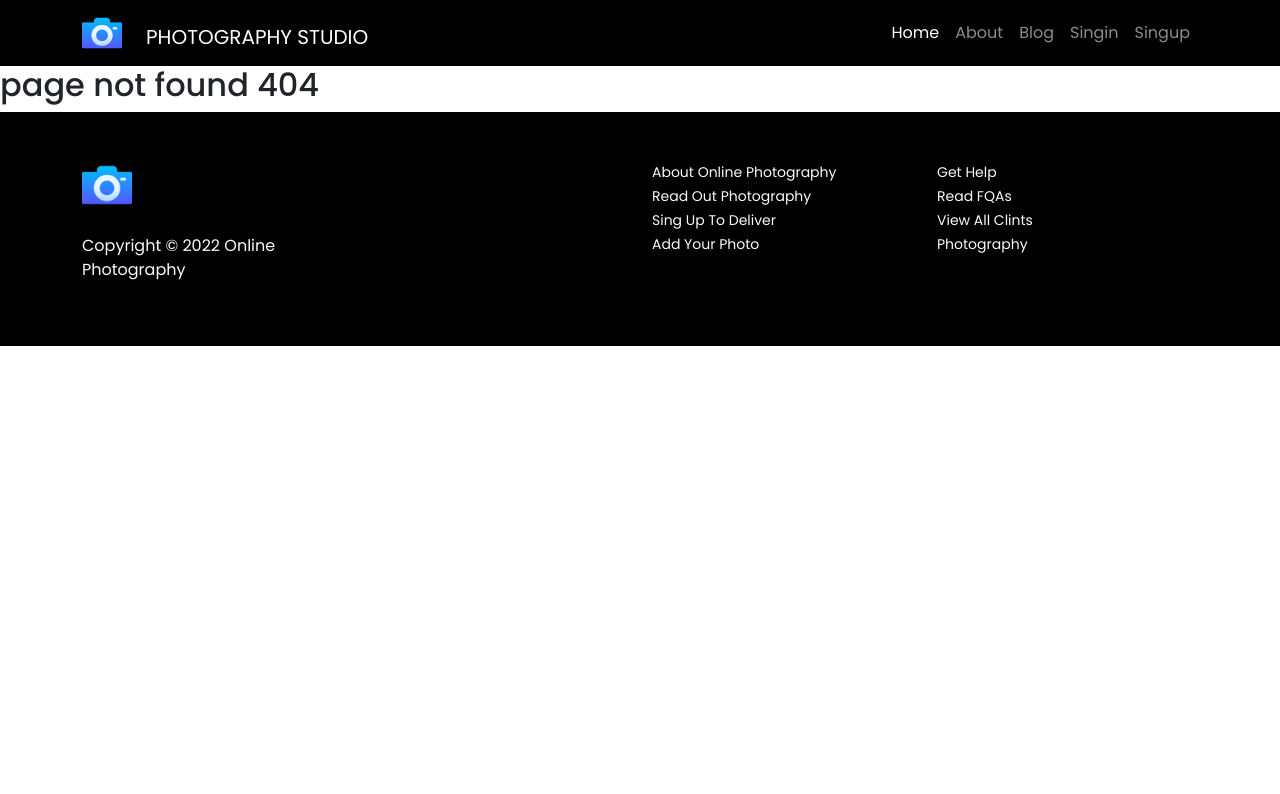
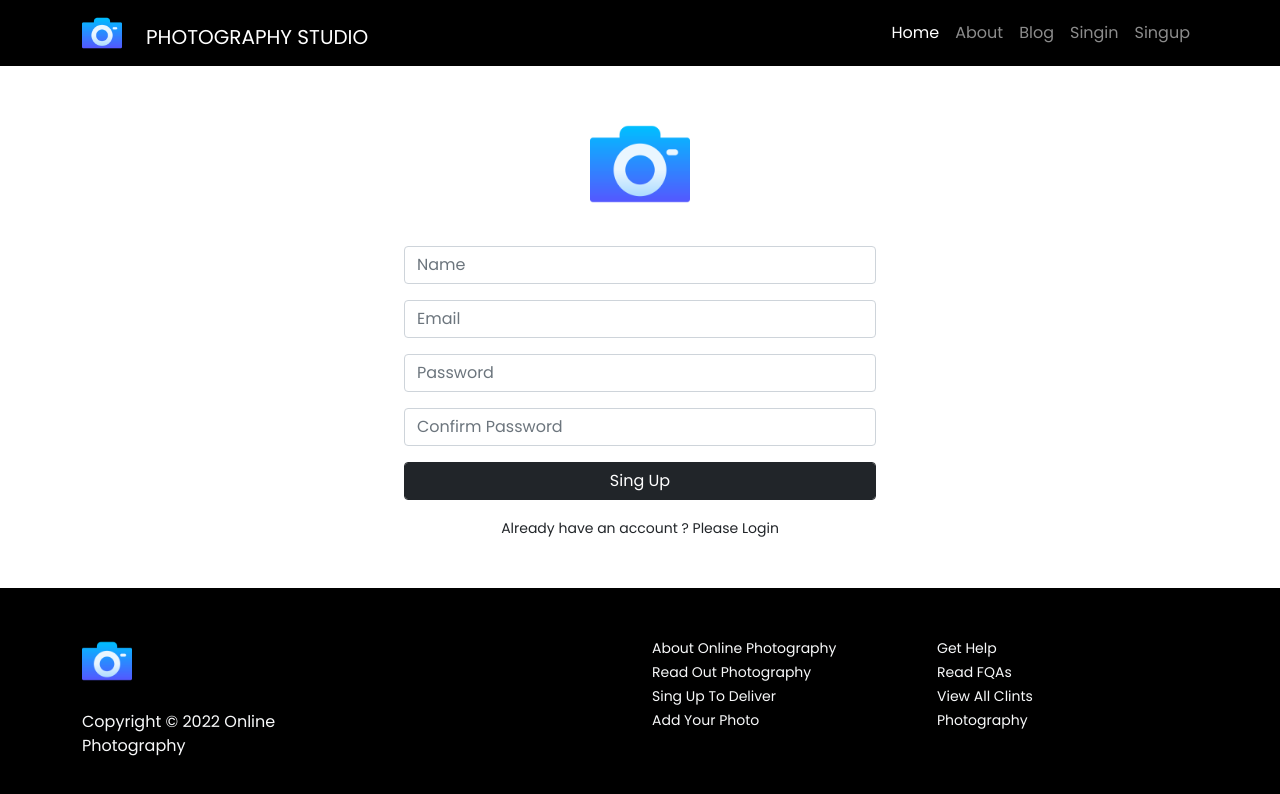
Before and after one commit to MdTasib/photography-studio, a React (Create React App) app: page /singup in a window 1280 px wide. Shown: the top 794 px of the page. Built offline with nearby package versions, Linux system fonts and the light colour scheme.

Commit message:
checkout page implement

```diff
--- a/src/App.js
+++ b/src/App.js
@@ -1,8 +1,11 @@
 import { Route, Routes } from "react-router-dom";
+import CheckOut from "./components/CheckOut/CheckOut";
 import Footer from "./components/Footer/Footer";
 import Home from "./components/Home/Home";
+import Login from "./components/Login/Login";
 import Navbar from "./components/Navbar/Navbar";
 import NotFound from "./components/NotFound/NotFound";
+import Singup from "./components/Singup/Singup";
 
 function App() {
 	return (
@@ -11,6 +14,9 @@ function App() {
 			<Routes>
 				<Route path='/' element={<Home />} />
 				<Route path='/home' element={<Home />} />
+				<Route path='checkout/:id' element={<CheckOut />} />
+				<Route path='/login' element={<Login />} />
+				<Route path='/singup' element={<Singup />} />
 				<Route path='*' element={<NotFound />} />
 			</Routes>
 			<Footer />
--- /dev/null
+++ b/src/components/CheckOut/CheckOut.js
@@ -0,0 +1,68 @@
+import React, { useEffect, useState } from "react";
+import { useParams } from "react-router-dom";
+import useServices from "../../hooks/useService";
+
+const CheckOut = () => {
+	const { id } = useParams();
+	const [services, setServices] = useServices();
+	const [service, setService] = useState({});
+
+	useEffect(() => {
+		const findService = services.find(service => service.id == id);
+		setService(findService);
+	}, [id, services]);
+	console.log(service);
+
+	return (
+		<div className='py-4 container'>
+			<h2 className='text-center py-3'>Check Out</h2>
+			<div className='row'>
+				<div className='col-md-6'>
+					<form className='px-5'>
+						<input
+							type='text'
+							className='form-control my-3'
+							placeholder='Name'
+						/>
+						<input
+							type='email'
+							className='form-control my-3'
+							placeholder='Email'
+						/>
+						<input
+							type='phone'
+							className='form-control my-3'
+							placeholder='Phone'
+						/>
+						<input
+							type='password'
+							className='form-control my-3'
+							placeholder='Address'
+						/>
+						<input
+							type='submit'
+							className='form-control btn btn-dark'
+							value='Checkout'
+						/>
+					</form>
+				</div>
+				<div className='col-md-6 p-2'>
+					<h4>Order Summary</h4>
+					<img src={service?.image} className='rounded' width='250' alt='' />
+					<ul className='list-unstyled'>
+						<li>
+							<b>Name : </b>
+							{service?.name}
+						</li>
+						<li>
+							<b>Price : </b>${service?.price}
+						</li>
+					</ul>
+					<button className='btn btn-dark'>Continue</button>
+				</div>
+			</div>
+		</div>
+	);
+};
+
+export default CheckOut;
--- /dev/null
+++ b/src/components/Login/Login.js
@@ -0,0 +1,40 @@
+import React from "react";
+import logo from "../../assets/icon/cemera.png";
+import { Link } from "react-router-dom";
+
+const Login = () => {
+	return (
+		<div className='singup p-5'>
+			<div className='container w-50'>
+				<div className='text-center pb-3'>
+					<img src={logo} className='img-fluid' width='100' alt='...' />
+				</div>
+				<form className='px-5'>
+					<input
+						type='email'
+						className='form-control my-3'
+						placeholder='Email'
+					/>
+					<input
+						type='password'
+						className='form-control my-3'
+						placeholder='Password'
+					/>
+					<input
+						type='submit'
+						className='form-control btn btn-dark'
+						value='Login'
+					/>
+				</form>
+				<div className='text-center pt-3'>
+					<small>Don't have account ?</small>
+					<Link to='/singup' className='text-decoration-none text-dark mx-2'>
+						Singup Now
+					</Link>
+				</div>
+			</div>
+		</div>
+	);
+};
+
+export default Login;
--- a/src/components/Navbar/Navbar.js
+++ b/src/components/Navbar/Navbar.js
@@ -38,7 +38,7 @@ const Navbar = () => {
 							</Link>
 						</li>
 						<li className='nav-item'>
-							<Link className='nav-link' to='/singin'>
+							<Link className='nav-link' to='/login'>
 								Singin
 							</Link>
 						</li>
--- a/src/components/Service/Service.js
+++ b/src/components/Service/Service.js
@@ -1,8 +1,14 @@
 import React from "react";
+import { useNavigate } from "react-router-dom";
 import "./Service.css";
 
 const Service = ({ service }) => {
+	const navigate = useNavigate();
 	const { id, name, description, image, price } = service;
+
+	const handleNavigateCheckout = id => {
+		navigate(`/checkout/${id}`);
+	};
 
 	return (
 		<div className='col'>
@@ -16,7 +22,11 @@ const Service = ({ service }) => {
 							<h4 className='card-text'>${price}</h4>
 						</div>
 						<div className='col-md-6 text-end'>
-							<button className='btn btn-dark fw-bold'>ADD</button>
+							<button
+								onClick={() => handleNavigateCheckout(id)}
+								className='btn btn-dark fw-bold'>
+								ADD
+							</button>
 						</div>
 					</div>
 				</div>
--- /dev/null
+++ b/src/components/Singup/Singup.js
@@ -0,0 +1,46 @@
+import React from "react";
+import "./Singup.css";
+import logo from "../../assets/icon/cemera.png";
+import { Link } from "react-router-dom";
+
+const Singup = () => {
+	return (
+		<div className='singup p-5'>
+			<div className='container w-50'>
+				<div className='text-center pb-3'>
+					<img src={logo} className='img-fluid' width='100' alt='...' />
+				</div>
+				<form className='px-5'>
+					<input type='text' className='form-control my-3' placeholder='Name' />
+					<input
+						type='email'
+						className='form-control my-3'
+						placeholder='Email'
+					/>
+					<input
+						type='password'
+						className='form-control my-3'
+						placeholder='Password'
+					/>
+					<input
+						type='password'
+						className='form-control my-3'
+						placeholder='Confirm Password'
+					/>
+					<input
+						type='submit'
+						className='form-control btn btn-dark'
+						value='Sing Up'
+					/>
+				</form>
+				<div className='text-center pt-3'>
+					<Link to='/login' className='text-decoration-none text-dark'>
+						<small>Already have an account ? Please Login</small>
+					</Link>
+				</div>
+			</div>
+		</div>
+	);
+};
+
+export default Singup;
--- a/src/hooks/useService.js
+++ b/src/hooks/useService.js
@@ -4,7 +4,7 @@ const useServices = () => {
 	const [services, setServices] = useState([]);
 
 	useEffect(() => {
-		fetch("services.json")
+		fetch(`${process.env.PUBLIC_URL}/services.json`)
 			.then(res => res.json())
 			.then(data => setServices(data));
 	}, []);
```
Also changed, not shown: src/components/Singup/Singup.css (added).
